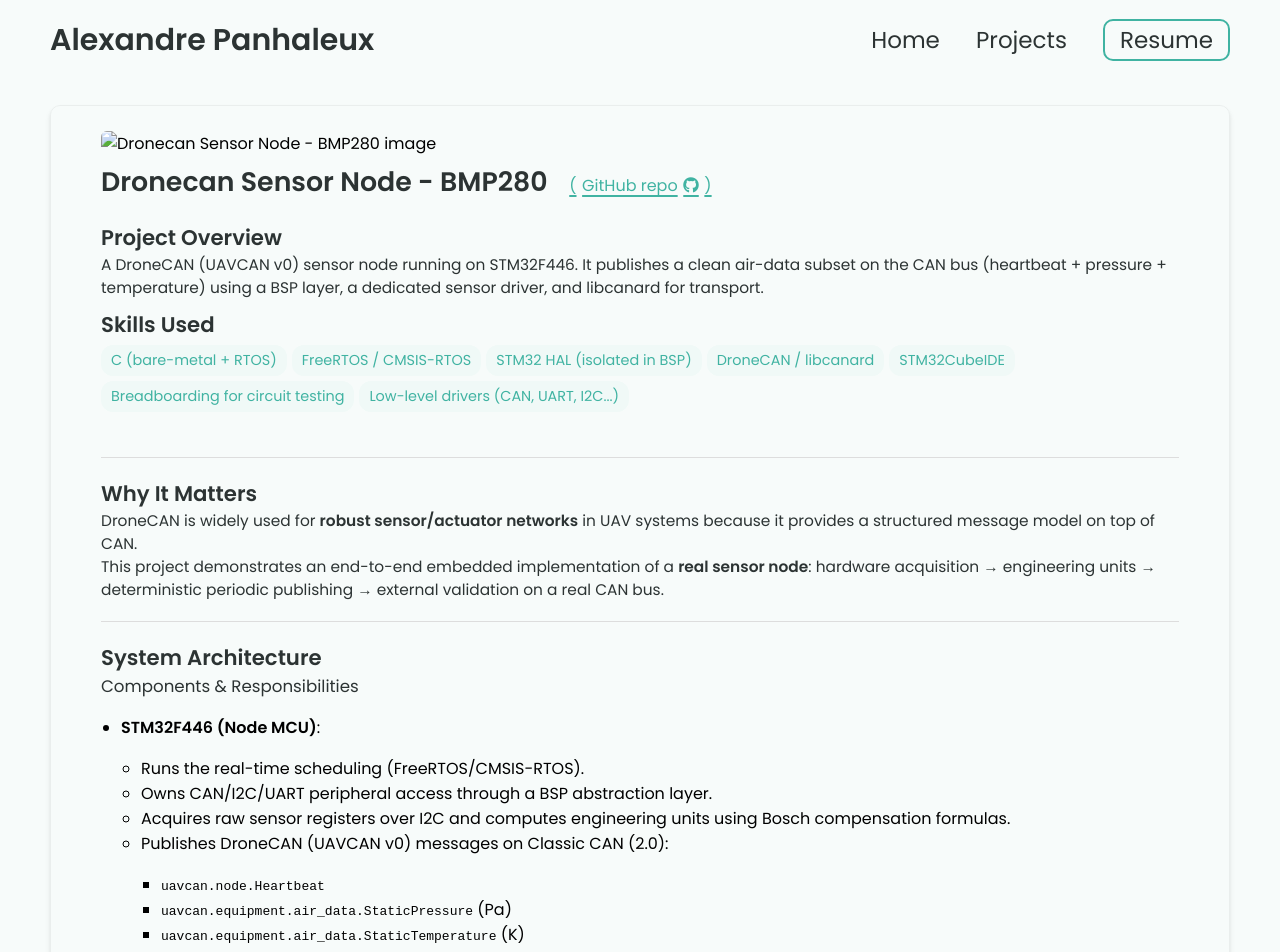
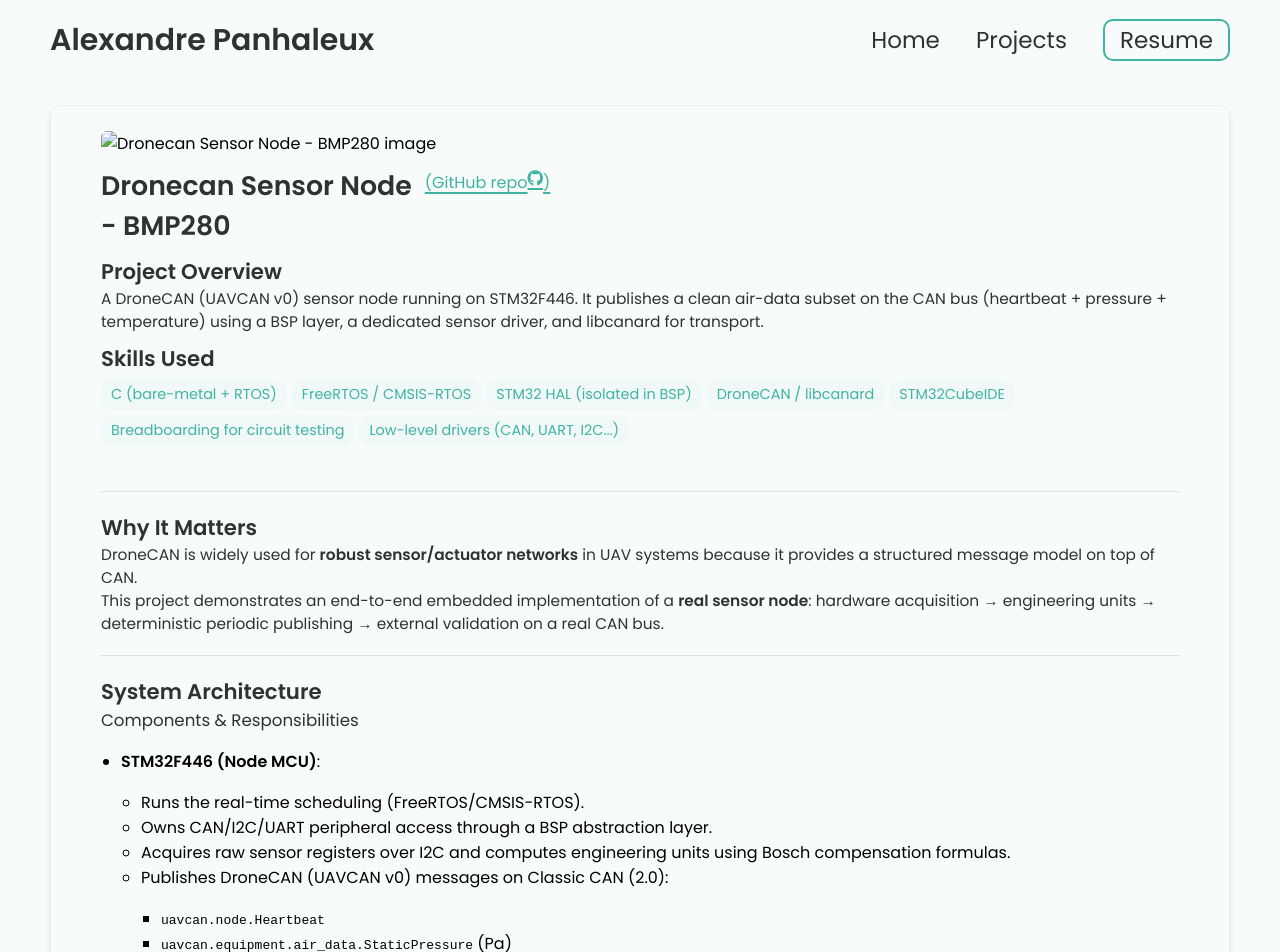
Before and after one commit to alexandrephl/alexandrephl.github.io, a Jekyll site: the page built from _projects/Sensor-node/Dronecan-Sensor-Node.md, in a window 1280 px wide. Shown: the top 952 px of the page. Built offline with Jekyll 4.4.1, drawn with Linux system fonts in a browser that asks for light colours.

Commit message:
Update styles.css

```diff
--- a/css/styles.css
+++ b/css/styles.css
@@ -580,22 +580,19 @@ footer p {
 }
 
 .post-view .title-header  {
+    width: 100%;
     display: flex;
-    align-items: baseline;
-    gap: 0.75rem;
-    margin-bottom: 10px;
 }
 
 .post-view .title-header  h1 {
-    margin: 0;
-    line-height: 1.2;
+    line-height: normal;
+    margin-bottom: 10px;
 }
 
 /* link style */
 .post-view .title-header .repo-icon{
-  display: inline-flex;
-  align-items: baseline;
-  gap: 0.35rem;
+  display: flex;
+  width: 100%;
   padding: 0.25rem 0.6rem;
   margin-bottom: 10px;
 
```
